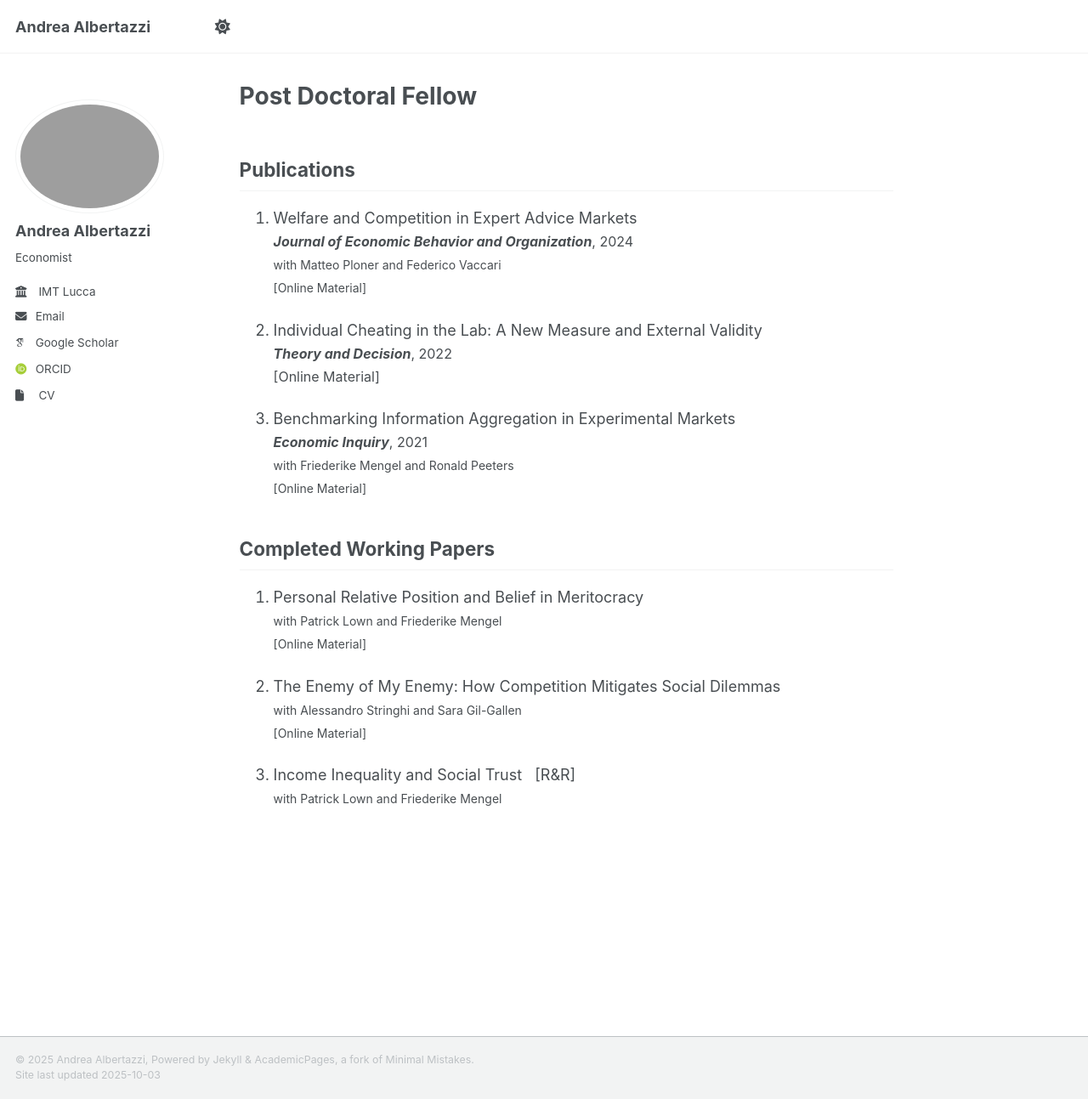
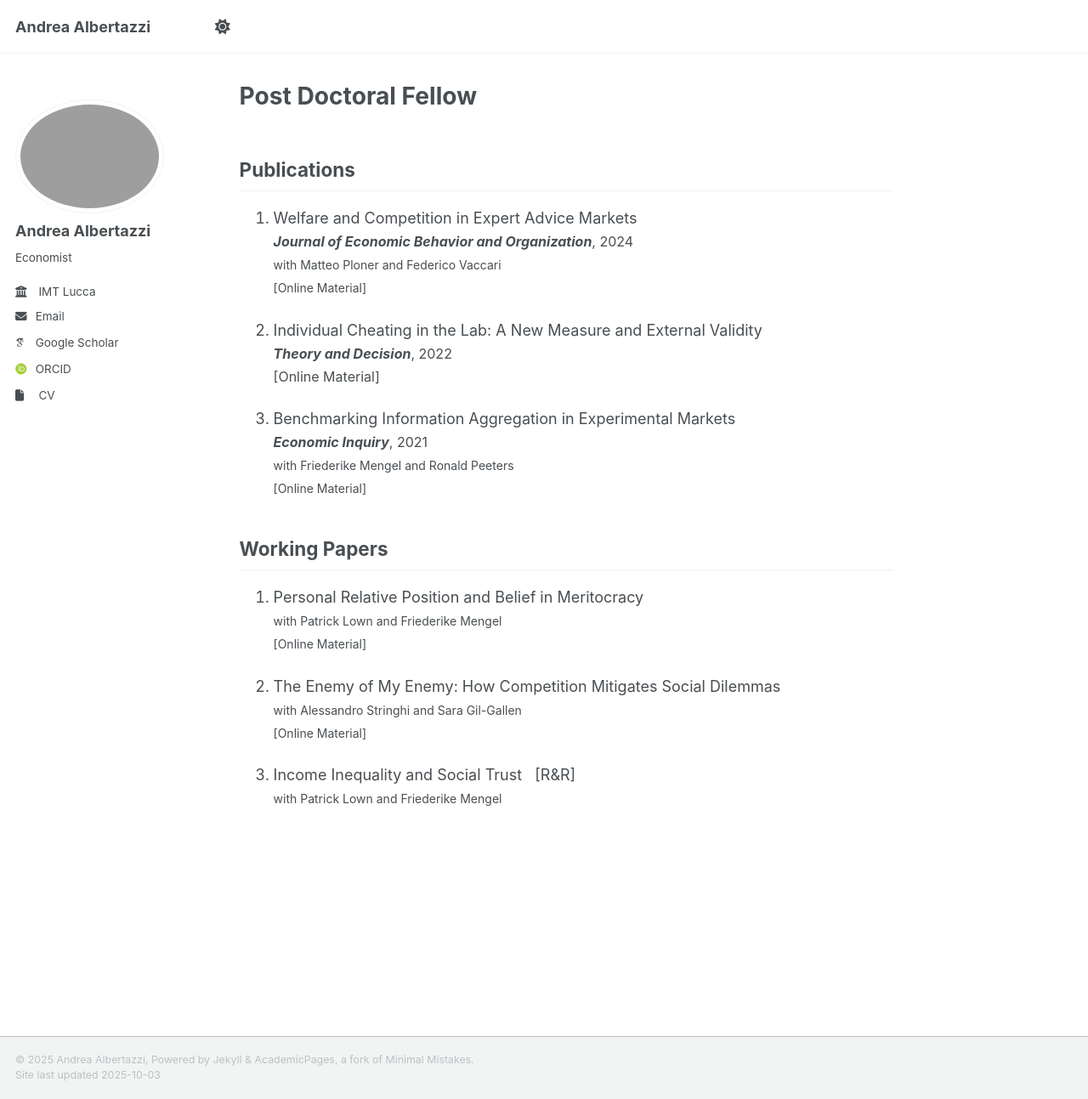
Before and after one commit to tazze87/tazze87.github.io, a Jekyll site: the page built from _pages/about.md, in a window 1280 px wide and 1293 px high. Shown: the whole window at 85% size. Built offline with Jekyll 4.4.1, drawn with Linux system fonts in a browser that asks for light colours; some web fonts are replaced; a script that is not in the unit is left out.

Commit message:
Update about.md

```diff
--- a/_pages/about.md
+++ b/_pages/about.md
@@ -21,7 +21,7 @@ author_profile: true
     <a href="https://osf.io/8v6um/?view_only=f1e53389450f44ae9c7994510b734a4a" target="_blank" rel="noopener noreferrer">[Online Material]</a></span>
 <br>
 
-## Completed Working Papers
+## Working Papers
 1. <a href="https://papers.ssrn.com/sol3/papers.cfm?abstract_id=3789067" target="_blank" rel="noopener noreferrer">Personal Relative Position and Belief in Meritocracy</a><br>
     <span style="font-size:14px;">with <a href="http://www.patricklown.com" target="_blank" rel="noopener noreferrer">Patrick Lown</a> and <a href="https://sites.google.com/site/friederikemengel/home?authuser=0" target="_blank" rel="noopener noreferrer">Friederike Mengel</a><br>
     <a href="https://osf.io/9mhvg" target="_blank" rel="noopener noreferrer">[Online Material]</a></span>
```
